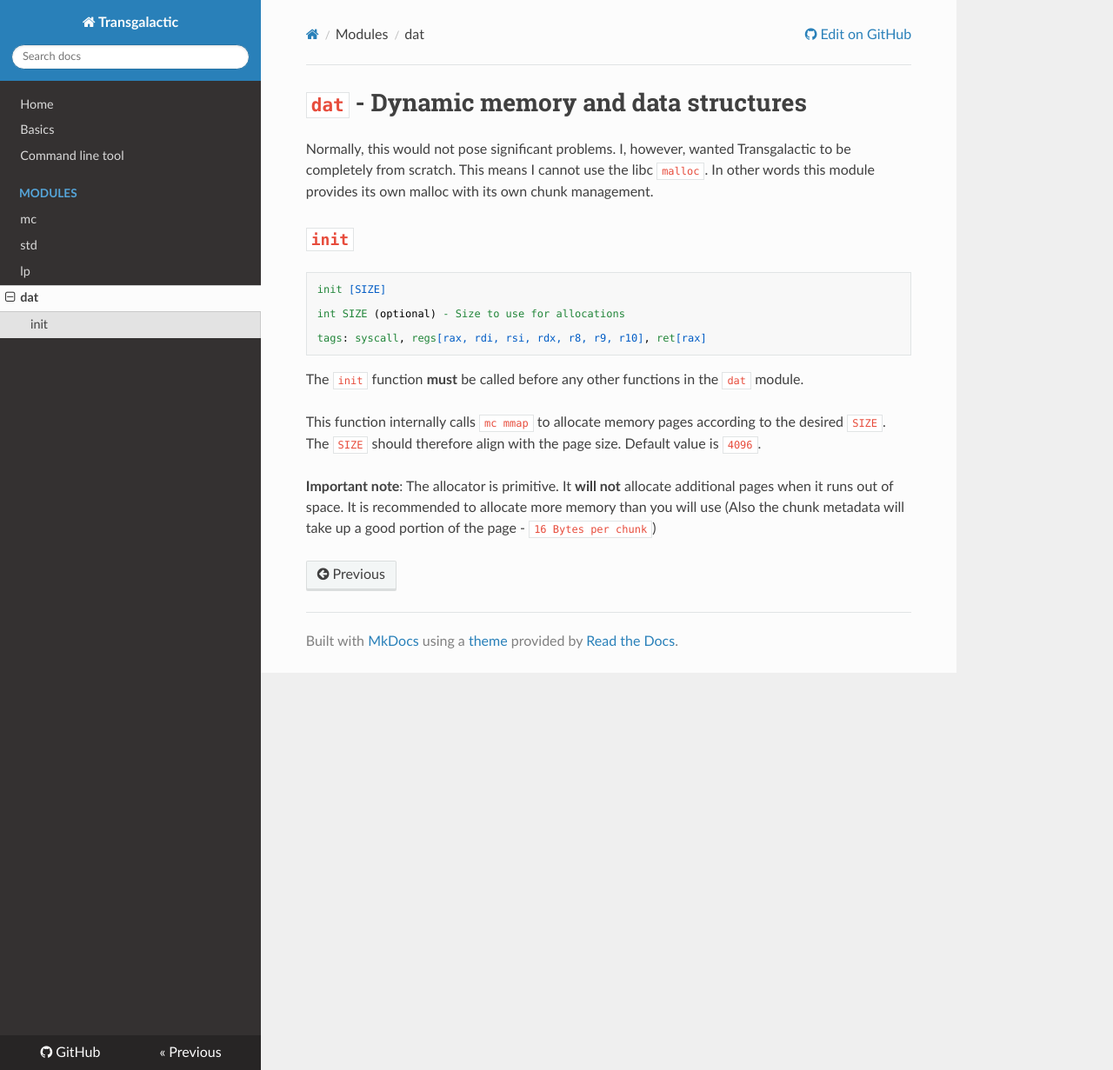
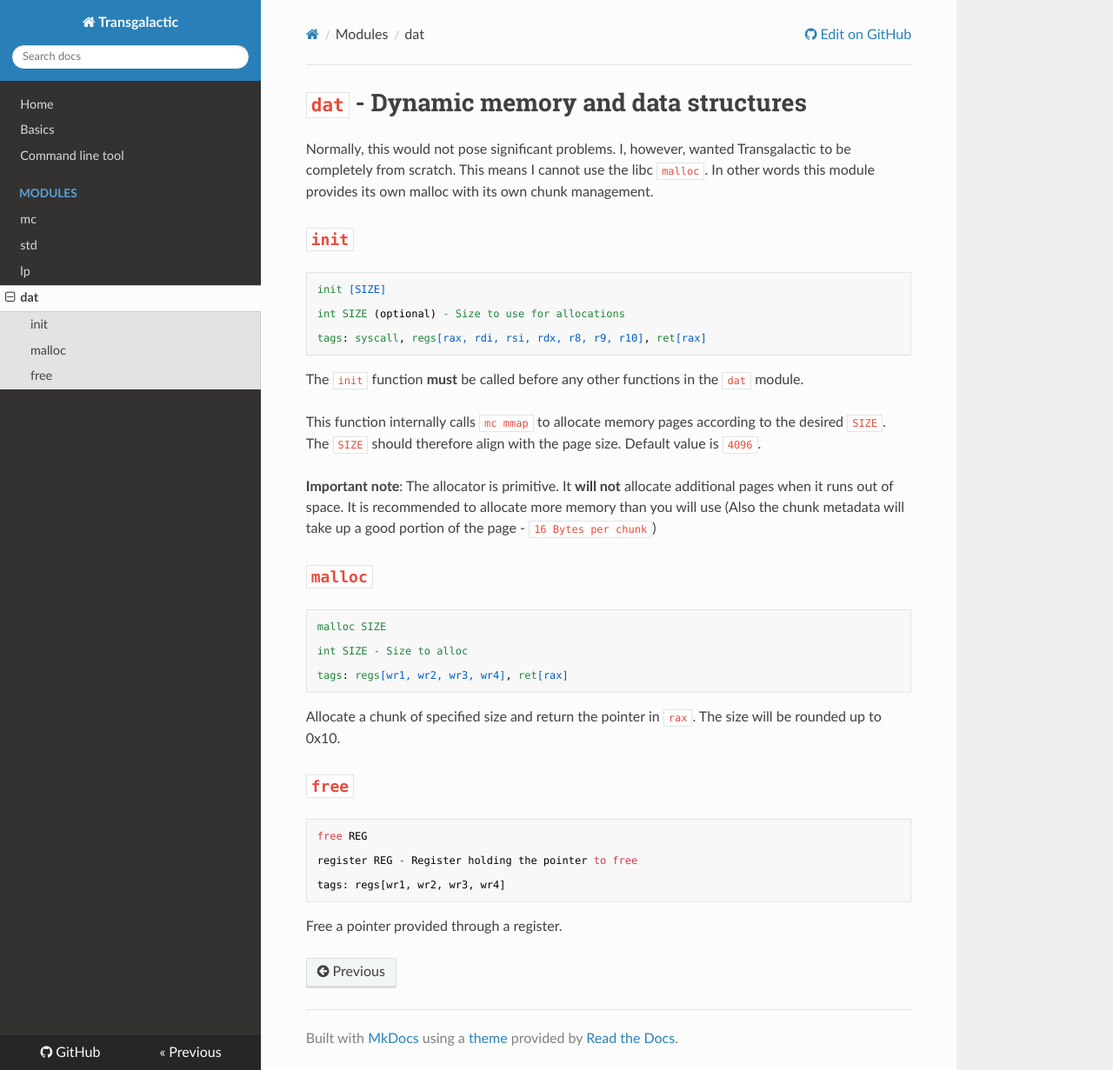
Before and after one commit to Xantus10/Transgalactic, an MkDocs documentation site: the page built from docs/docs/modules/dat.md, in a window 1280 px wide and 1231 px high. Shown: the whole window at 87% size. Built offline with MkDocs 1.6.1, drawn with Linux system fonts in a browser that asks for light colours; nearby versions of some CDN libraries.

Commit message:
malloc and free docs

````diff
--- a/docs/docs/modules/dat.md
+++ b/docs/docs/modules/dat.md
@@ -17,3 +17,27 @@
 This function internally calls `mc mmap` to allocate memory pages according to the desired `SIZE`. The `SIZE` should therefore align with the page size. Default value is `4096`.
 
 **Important note**: The allocator is primitive. It **will not** allocate additional pages when it runs out of space. It is recommended to allocate more memory than you will use (Also the chunk metadata will take up a good portion of the page - `16 Bytes per chunk`)
+
+## `malloc`
+
+```
+malloc SIZE
+
+int SIZE - Size to alloc
+
+tags: regs[wr1, wr2, wr3, wr4], ret[rax]
+```
+
+Allocate a chunk of specified size and return the pointer in `rax`. The size will be rounded up to 0x10.
+
+## `free`
+
+```
+free REG
+
+register REG - Register holding the pointer to free
+
+tags: regs[wr1, wr2, wr3, wr4]
+```
+
+Free a pointer provided through a register.
````
